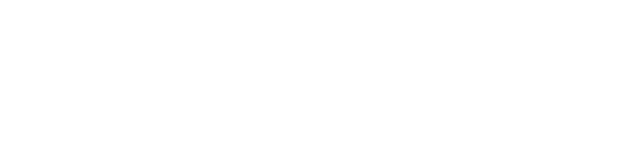
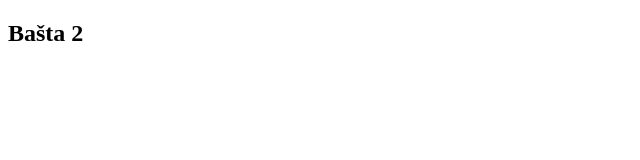
Before and after one commit to jiribasta/git10, a plain HTML site: page index.html in a window 1280 px wide. Shown: the whole page, without its empty margins (0-640 px from the left). Drawn offline with Linux system fonts and the light colour scheme.

Commit message:
přidání nadpisu

```diff
--- a/index.html
+++ b/index.html
@@ -4,6 +4,6 @@
     <meta charset="utf-8">
 </head>
 <body>
-
+    <h2>Bašta 2</h2>
 </body>
 </html>
```
